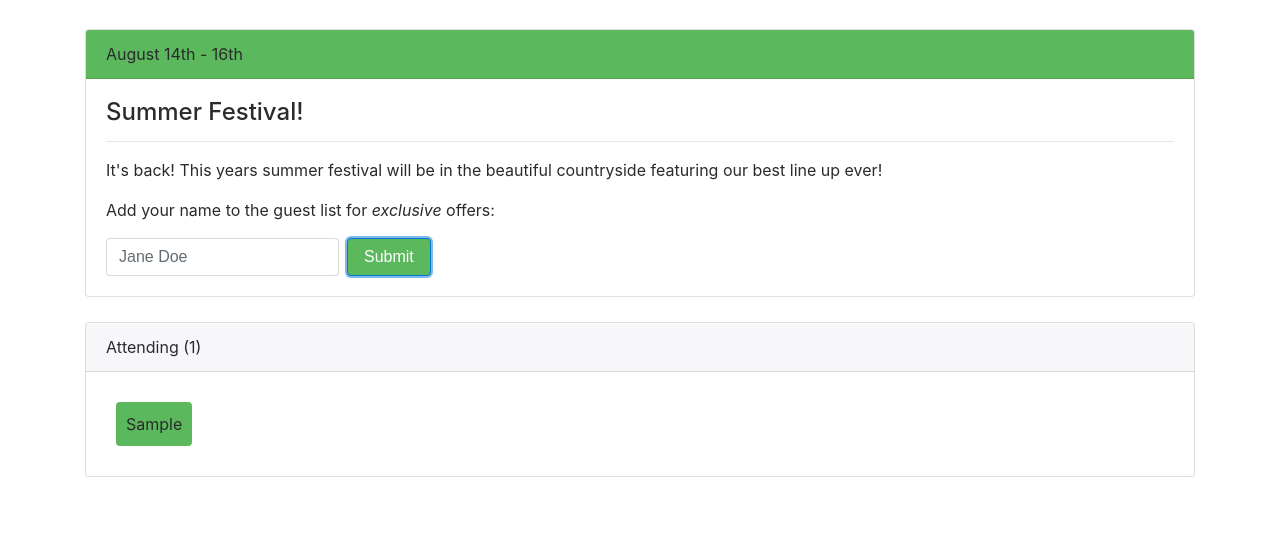
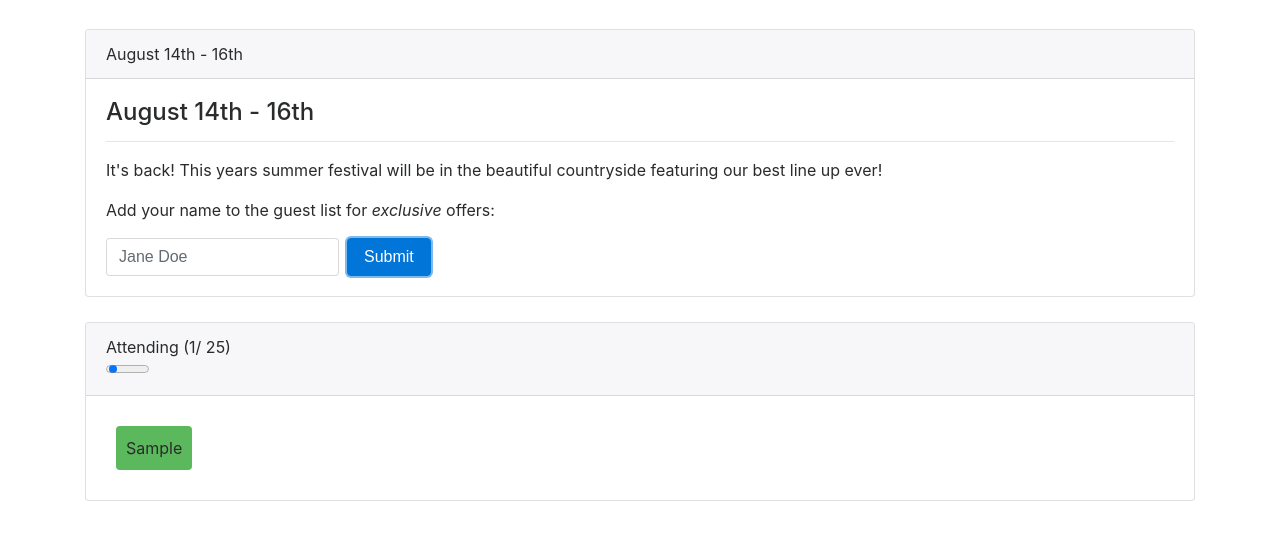
Before and after one commit to hirichardhai/guestList, a plain HTML site: page index.html in a window 1280 px wide. Both pictures are taken after typing "Sample" into the empty fields and a click on the input 388 px from the left and 330 px from the top of the page. Shown: the part 73-610 px from the top of the page. Drawn offline with nearby package versions, Linux system fonts and the light colour scheme.

Commit message:
added progress bar with a max capacity of 25 names

```diff
--- a/app.css
+++ b/app.css
@@ -3,7 +3,3 @@
   margin: 10px;
   display: inline-block;
 }
-
-.submitted {
-  background: #5cb85c;
-}
--- a/app.js
+++ b/app.js
@@ -9,17 +9,18 @@ new Vue({
     },
     newNameText: '',
     guestName: [],
-    formSubmitClass: '',
     appStyles: {
       marginTop: '25px'
-    }
+    },
+    eventCapacity: 25,
+    eventCapacityPercentage: 0
   },
   methods: {
     formSubmitted: function() {
-      if (this.newNameText.length > 0) {
+      if (this.newNameText.length > 0 && this.eventCapacityPercentage < 100) {
         this.guestName.push(this.newNameText)
         this.newNameText = ''
-        this.formSubmitClass = 'submitted'
+        this.eventCapacityPercentage = this.guestName.length / (this.eventCapacity / 100)
       }
     }
   }
--- a/index.html
+++ b/index.html
@@ -27,13 +27,13 @@
               {{ event.eventDate }}
             </div>
             <div class="card-block">
-              <h4 class="card-title" v-text="event.eventTitle"></h4><hr>
-              <p class="card-text">{{ event.eventDescription }}</p>
+              <h4 class="card-title">{{ event.eventDate }}</h4><hr>
+              <p class="card-text" v-once>{{ event.eventDescription }}</p>
               <p class="card-text" v-html="event.signUpText"></p>
 
               <form class="form-inline" @submit.prevent="formSubmitted">
                 <input type="text" id="nameInput" class="form-control mb-2 mr-sm-2 mb-sm-0" placeholder="Jane Doe" v-model="newNameText">
-                <input type="submit" :class="formSubmitClass" class="btn btn-primary"></input>
+                <input type="submit" class="btn btn-primary"></input>
               </form>
               {{ newNameText }}
             </div>
@@ -45,7 +45,9 @@
         <div class="col-sm-12">
           <div class="card">
             <div class="card-header">
-              Attending ({{ guestName.length }})
+              Attending ({{ guestName.length }}/ {{ eventCapacity }})
+              <br>
+              <progress :style="{width: eventCapacityPercentage + '%'}"></progress>
             </div>
             <div class="card-block">
               <div v-if="guestName.length > 0">
```
